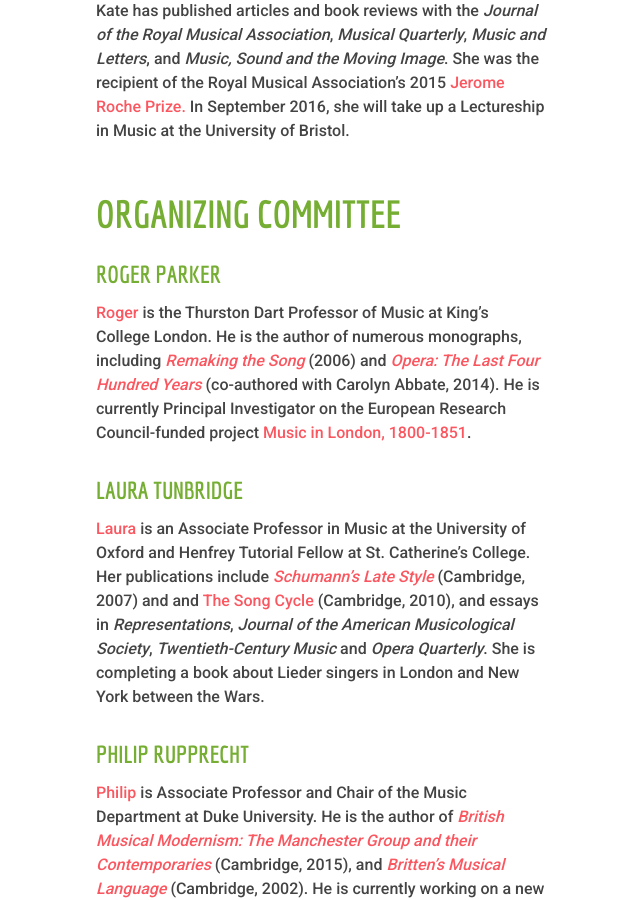
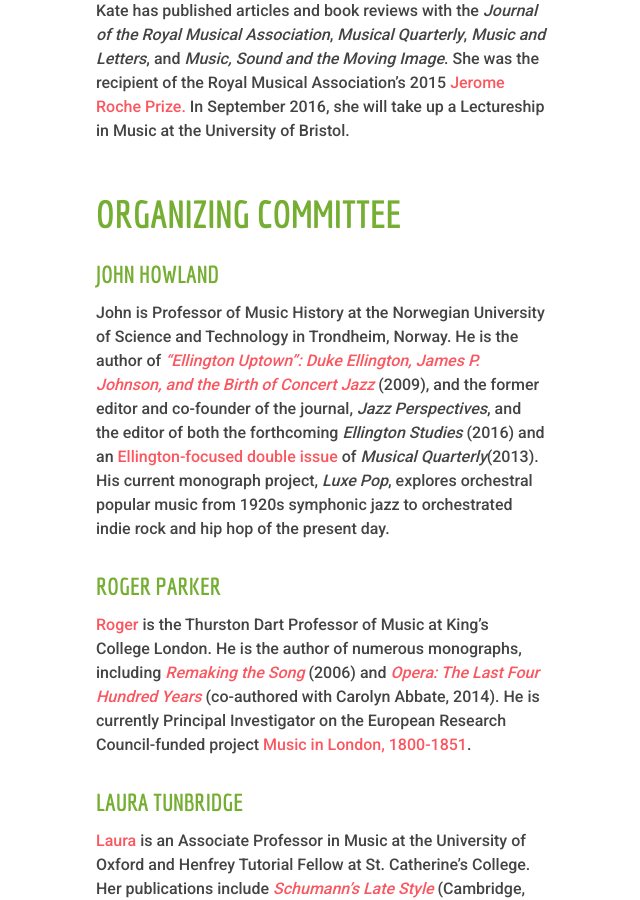
Before and after one commit to musicandthemiddlebrow/musicandthemiddlebrow.github.io, a Jekyll site: the page built from people.html, in a window 1280 px wide and 900 px high, scrolled down 747 px. Shown: the whole window, without its empty margins (169-809 px from the left). Built offline with Jekyll 4.4.1, drawn with Linux system fonts in a browser that asks for light colours.

Commit message:
Update people

```diff
--- a/people.html
+++ b/people.html
@@ -34,6 +34,13 @@
 
 <h2>Organizing Committee</h2>
 
+<h3>John Howland</h3>
+<p>John is Professor of Music History at the Norwegian University of Science and Technology in Trondheim, Norway.
+He is the author of <em><a href="http://www.press.umich.edu/349615/ellington_uptown">“Ellington Uptown”: Duke Ellington, James P. Johnson, and the Birth of Concert Jazz</a></em> (2009),
+and the former editor and co-founder of the journal, <em>Jazz Perspectives</em>, and the editor of both the forthcoming <em>Ellington Studies</em> (2016)
+and an <a href="http://mq.oxfordjournals.org/content/96/3-4.toc">Ellington-focused double issue</a> of <em>Musical Quarterly</em>(2013).
+His current monograph project, <em>Luxe Pop</em>, explores orchestral popular music from 1920s symphonic jazz to orchestrated indie rock and hip hop of the present day.</p>
+
 <h3>Roger Parker</h3>
 <p><a href="http://www.kcl.ac.uk/artshums/depts/music/people/acad/parker/index.aspx">Roger</a>
   is the Thurston Dart Professor of Music at King’s College London. He is the
```
